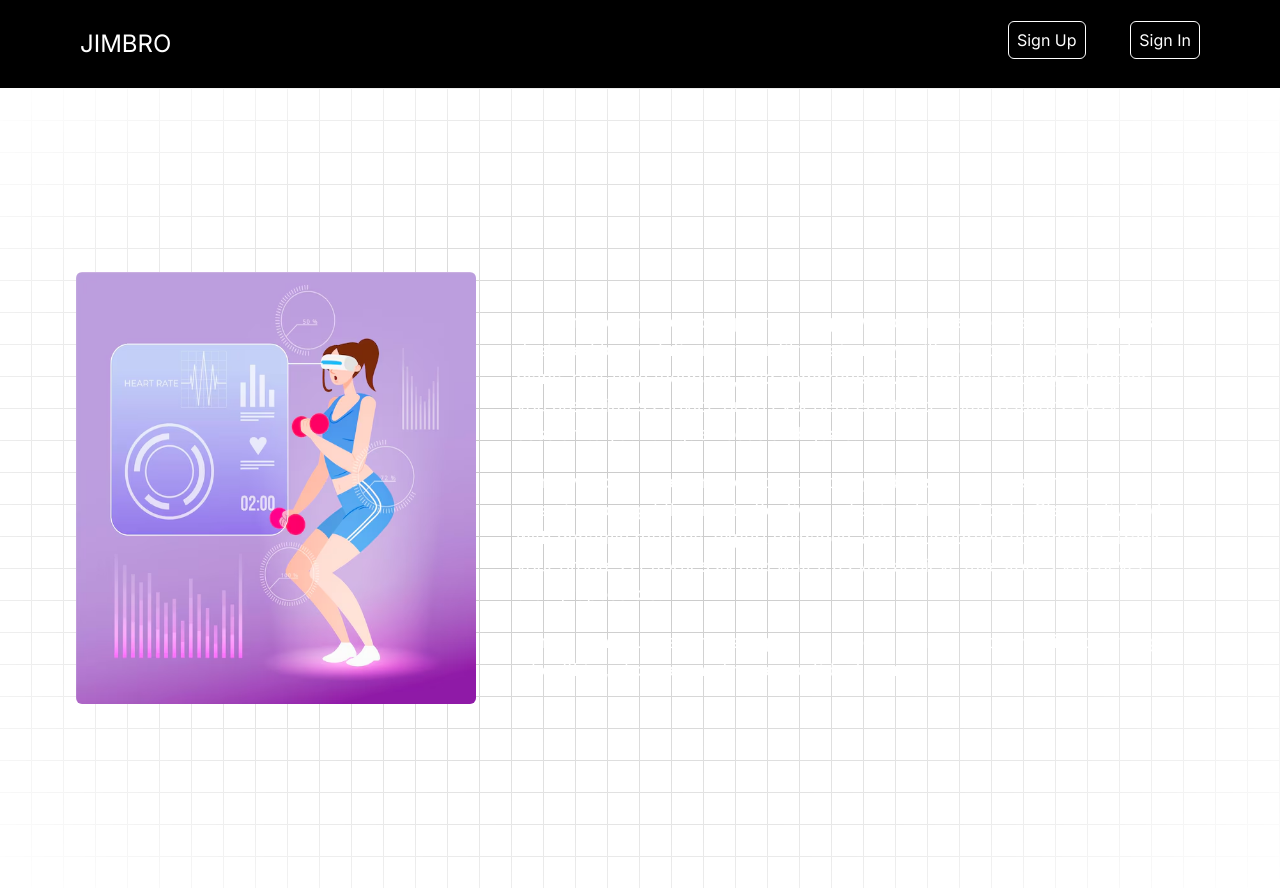
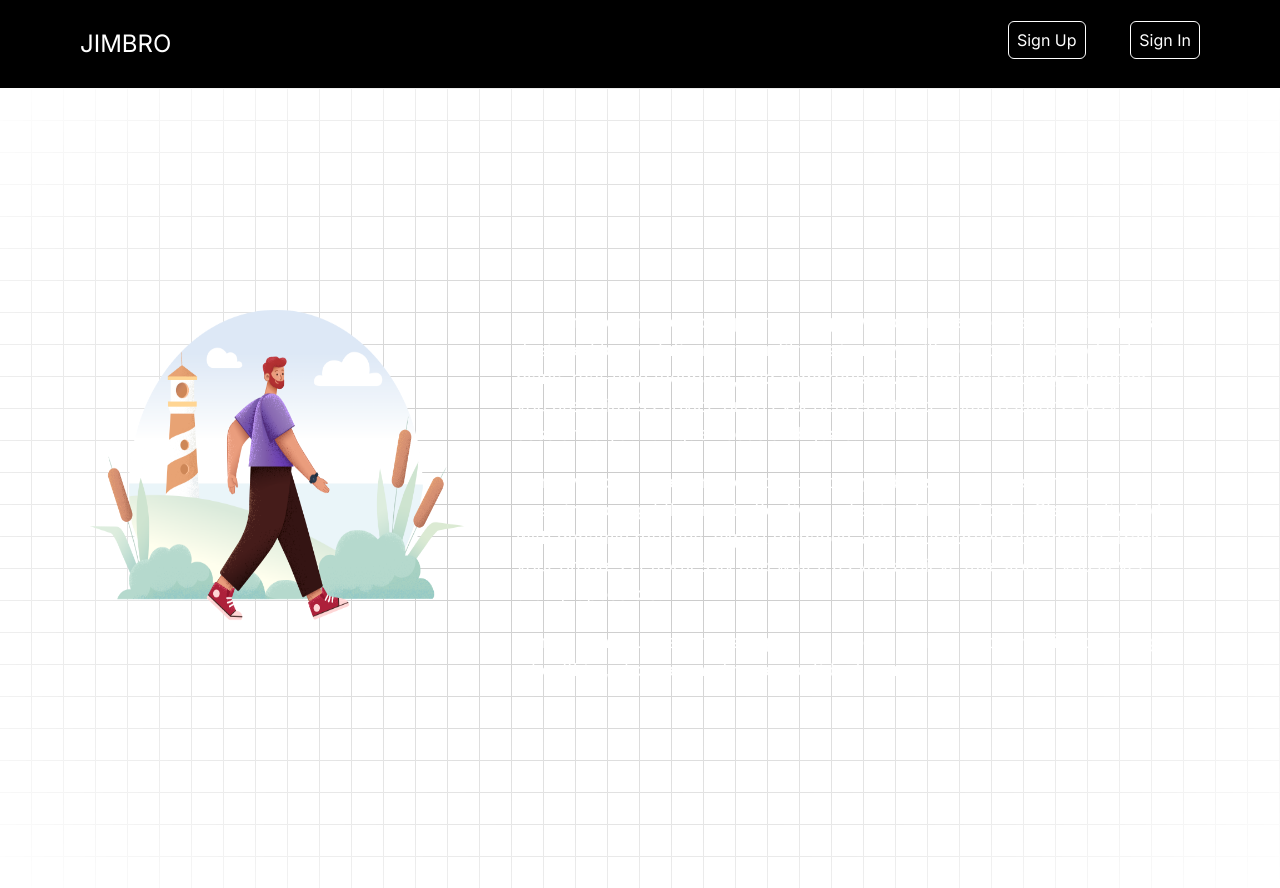
Before and after one commit to himanshuraimau/jimbro, a Next.js app: page / in a window 1280 px wide. Built offline with nearby package versions, Linux system fonts and the light colour scheme; no server answers.

Commit message:
add different image

```diff
--- a/src/components/hero.tsx
+++ b/src/components/hero.tsx
@@ -6,7 +6,7 @@ function Hero() {
     <div className='flex flex-row m-9 text-lg pl-10 pr-0'>
       <Image
         className='rounded-md brightness-100'
-        src="/i2.jpeg"
+        src="/sapiens.png"
         width={400}
         height={400}
         alt="main_img"
```
Also changed, not shown: public/i2.jpeg (deleted), public/sapiens.png (added).
